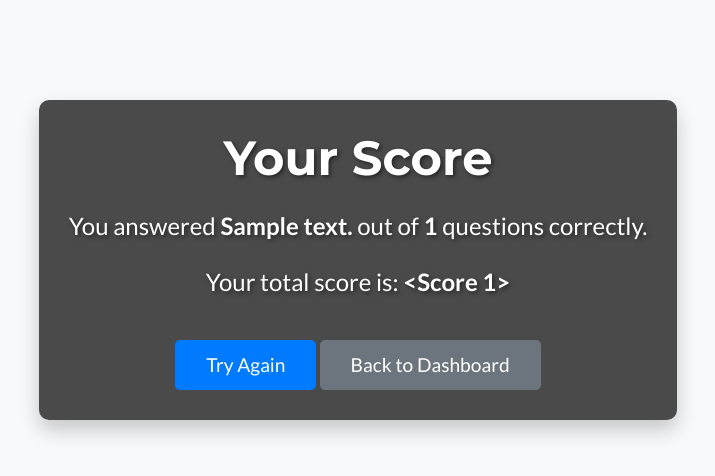
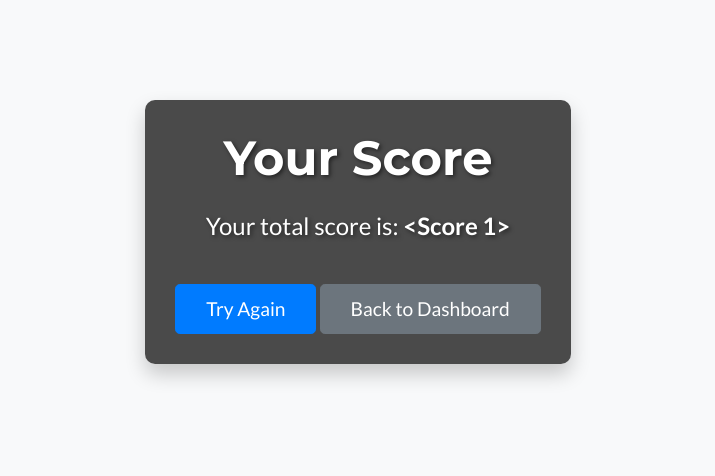
Before and after one commit to Jimohbasty/Quiz_App, a Flask app: template app/templates/score.html in a window 1280 px wide. Shown: the part 56-532 px from the top of the page, without its empty margins (282-997 px from the left). Run offline with Flask 2, Linux system fonts and the light colour scheme; data comes from the database, SQL or seed files in the repository; both versions use the stored data as it was after the commit; the template is opened without the code that fills it: values that come from a table or form of the project are taken from there, most other values are stand-ins (such as "Sample title", 1, 10 or a date in 2020); some libraries are stand-ins or nearby versions.

```diff
--- a/app/templates/score.html
+++ b/app/templates/score.html
@@ -4,7 +4,7 @@
 <div class="score-section">
     <div class="score-card">
         <h1>Your Score</h1>
-        <p>You answered <strong>{{ correct_answers }}</strong> out of <strong>{{ total_questions }}</strong> questions correctly.</p>
+        <!-- <p>You answered <strong>{{ correct_answers }}</strong> out of <strong>{{ total_questions }}</strong> questions correctly.</p> -->
         <p>Your total score is: <strong>{{ score }}</strong></p>
         <a href="{{ url_for('route.question', id = 1)}}" class="btn btn-primary btn-lg">Try Again</a>
         <a href="{{ url_for('auth.profile', user = user)}}" class="btn btn-secondary btn-lg">Back to Dashboard</a>
```
Also changed, not shown: README.md, app/quiz.db.
